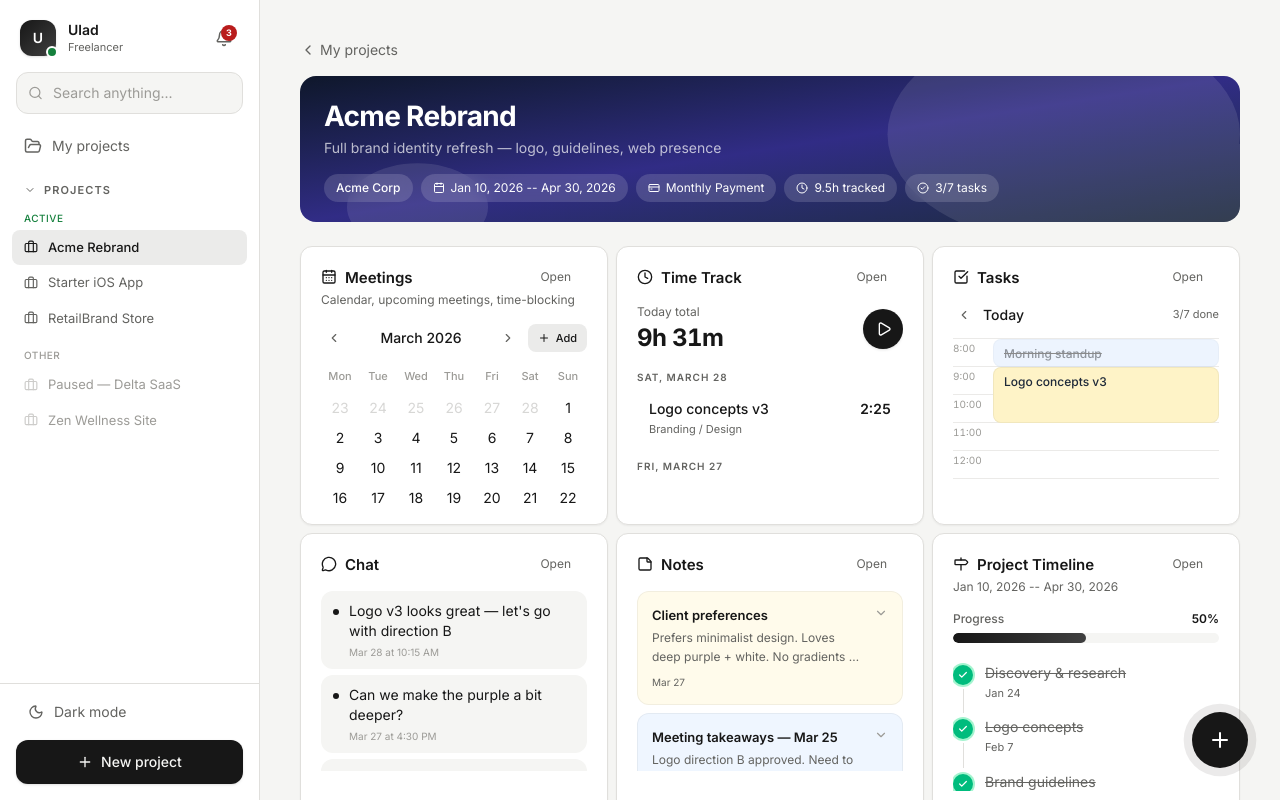
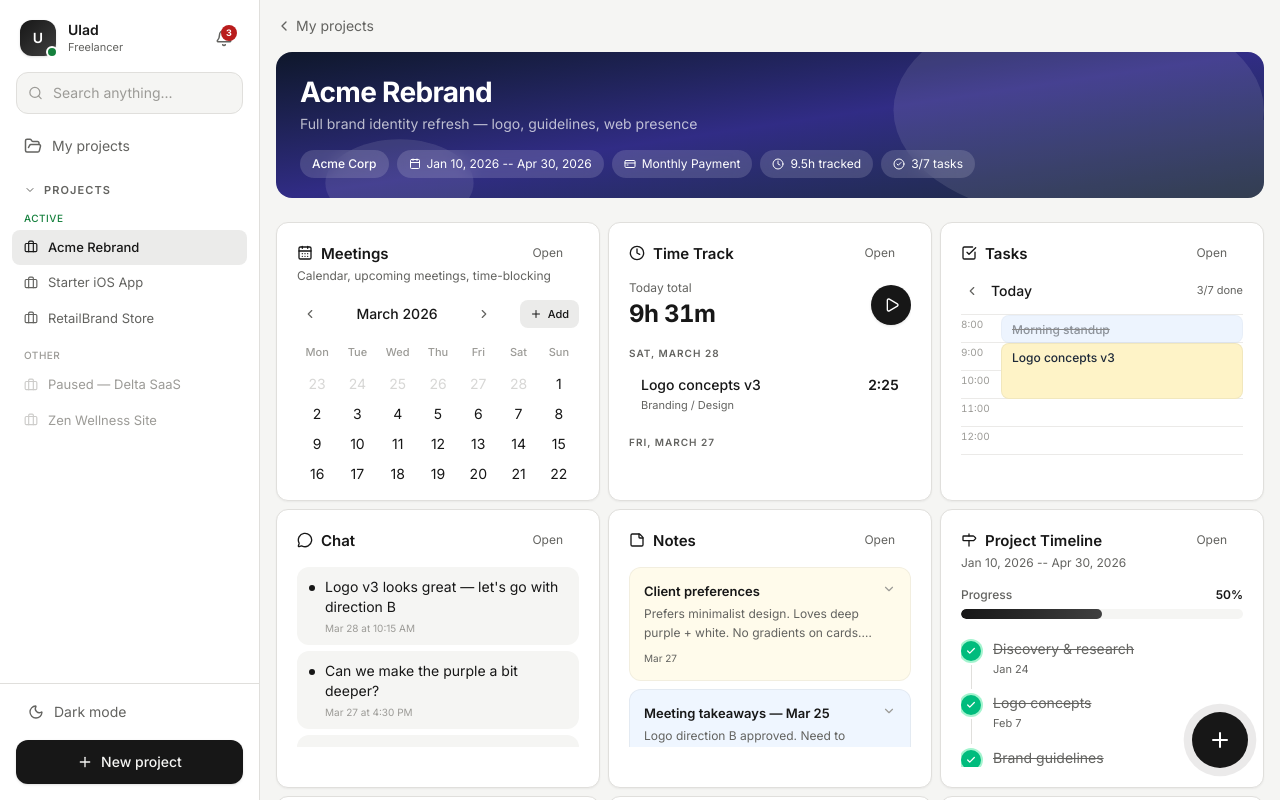
Before and after one commit to uladzik/test, a Next.js app in the folder freelance/: page /projects/1 in a window 1280 px wide. Shown: the top 800 px of the page. Built offline with nearby package versions, Linux system fonts and the light colour scheme.

Commit message:
AI Memory Update: 2026-04-01 23:42

```diff
--- a/freelance/src/app/layout.tsx
+++ b/freelance/src/app/layout.tsx
@@ -38,7 +38,7 @@ export default function RootLayout({
       </head>
       <body className="antialiased">
         <Sidebar />
-        <main className="lg:ml-[var(--sidebar-width)] min-h-screen p-6 lg:p-10">
+        <main className="lg:ml-[var(--sidebar-width)] min-h-screen p-3 lg:p-4">
           {children}
         </main>
       </body>
--- a/freelance/src/app/projects/[projectId]/page.tsx
+++ b/freelance/src/app/projects/[projectId]/page.tsx
@@ -56,7 +56,7 @@ export default async function ProjectDashboardPage({
   const tasksDone = tasks.filter((t) => t.status === "done").length;
 
   return (
-    <div className="max-w-[1400px]">
+    <div className="w-full">
       {/* Breadcrumb */}
       <Link
         href="/projects"
--- a/freelance/src/components/layout/sidebar.tsx
+++ b/freelance/src/components/layout/sidebar.tsx
@@ -32,6 +32,7 @@ export function Sidebar() {
     const next = !dark;
     setDark(next);
     document.documentElement.classList.toggle("dark", next);
+    document.documentElement.classList.toggle("light", !next);
     try {
       localStorage.setItem("theme", next ? "dark" : "light");
     } catch {}
```
